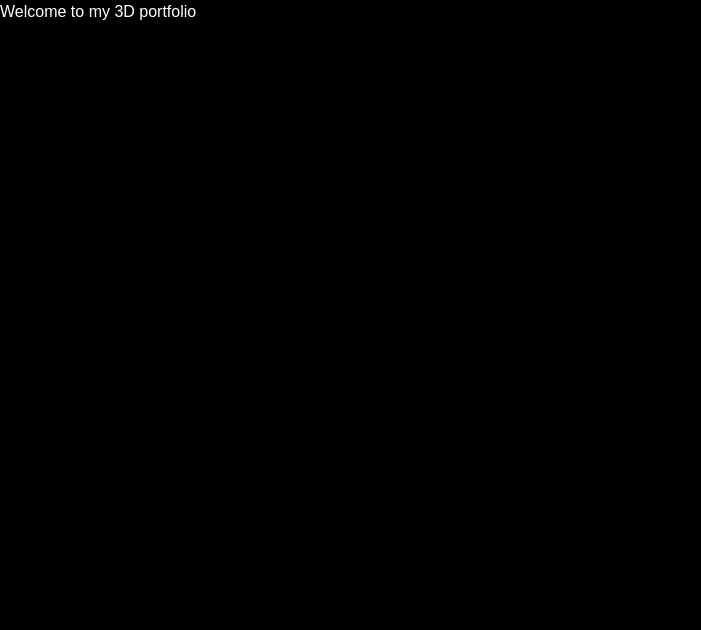
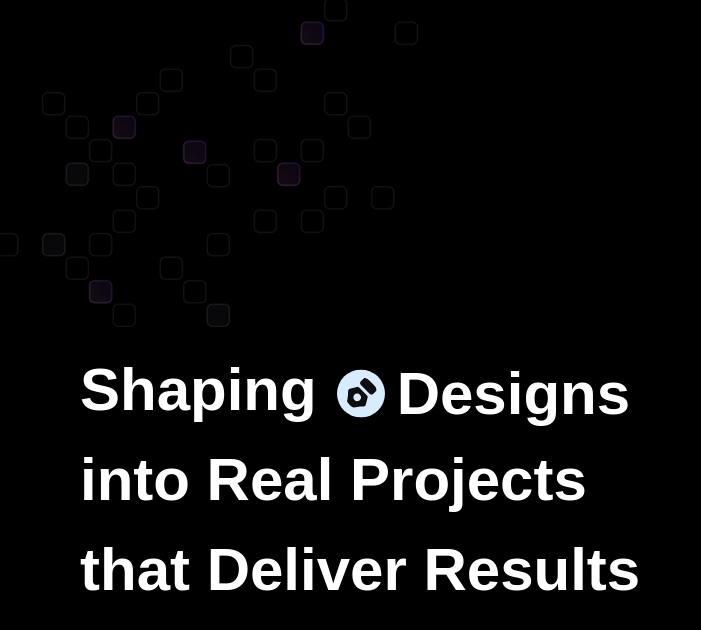
Before and after one commit to superunicorns/3D_portfolio, a React (Vite) app: page / in a window 1280 px wide. Shown: the top 630 px of the page, without its empty margins (0-701 px from the left). Built offline with nearby package versions, Linux system fonts and the light colour scheme; a web font is replaced by a local one.

Commit message:
Start Hero section

```diff
--- a/src/App.jsx
+++ b/src/App.jsx
@@ -1,10 +1,10 @@
+import Hero from "./sections/Hero";
+
 const App = () => {
   return (
-    <main>
-      <div>
-        <h1>Welcome to my 3D portfolio</h1>
-      </div>
-    </main>
+    <>
+      <Hero />
+    </>
   )
 }
 
--- /dev/null
+++ b/src/constants/index.js
@@ -0,0 +1,10 @@
+export const words = [
+  { text: "Ideas", imagePath: "/images/ideas.svg" },
+  { text: "Concepts", imagePath: "/images/concepts.svg" },
+  { text: "Designs", imagePath: "/images/designs.svg" },
+  { text: "Code", imagePath: "/images/code.svg" },
+  { text: "Ideas", imagePath: "/images/ideas.svg" },
+  { text: "Concepts", imagePath: "/images/concepts.svg" },
+  { text: "Designs", imagePath: "/images/designs.svg" },
+  { text: "Code", imagePath: "/images/code.svg" }
+]
--- /dev/null
+++ b/src/sections/Hero.jsx
@@ -0,0 +1,35 @@
+import { words } from "../constants";
+
+const Hero = () => {
+  return (
+    <section id="hero" className="relative overflow-hidden">
+      <div className="absolute top-0 left-0 z-10">
+        <img src="/images/bg.png" alt="background" />
+      </div>
+
+      <div className="hero-layout">
+        <header className="flex flex-col justify-center md:w-full w-screen md:px-20 px-5">
+          <div className="flex flex-col gap-7">
+            <div className="hero-text">
+              <h1>
+                Shaping
+                <span className="slide">
+                  <span className="wrapper">
+                    {words.map((word) => (<span key={word.text} className="flex items-center md:gap-3 gap-1 pb-2">
+                      <img src={word.imagePath} alt={word.text} className="xl:size-12 md:size-10 size-7 md:p-2 p-1 rounded-full bg-white-50" />
+                      <span>{word.text}</span>
+                    </span>))}
+                  </span>
+                </span>
+              </h1>
+              <h1>into Real Projects</h1>
+              <h1>that Deliver Results</h1>
+            </div>
+          </div>
+        </header>
+      </div>
+    </section>
+  )
+}
+
+export default Hero;
```
